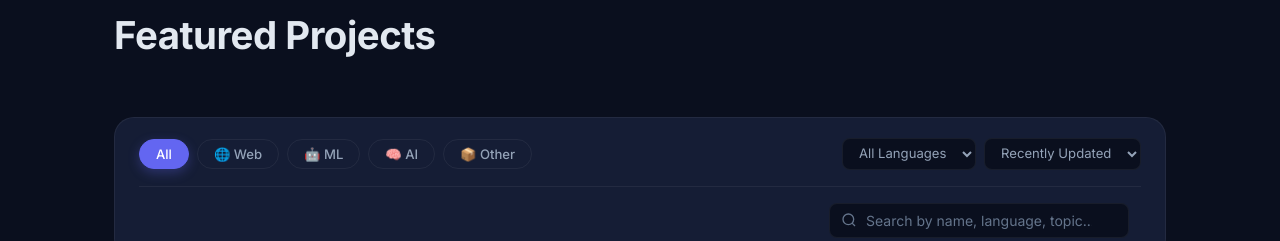
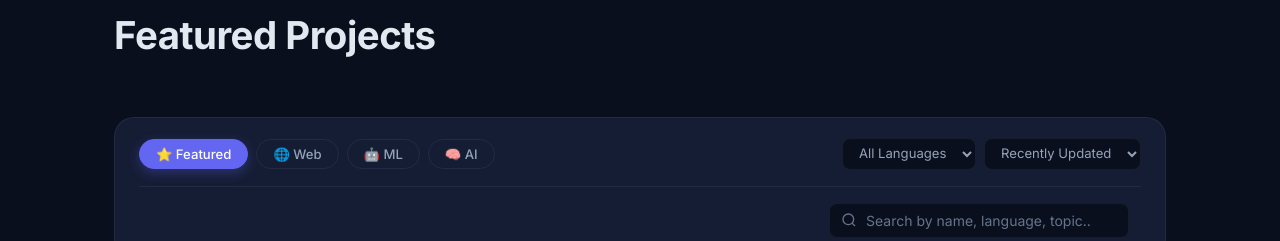
Before and after one commit to Srijan1105/portfolio-Srijan_Das, a plain HTML site: page index.html in a window 1280 px wide. Shown: the part 2565-2806 px from the top of the page. Drawn offline with Linux system fonts and the light colour scheme; no server answers.

Commit message:
Auto-update: sync changes to deployed site

```diff
--- a/index.html
+++ b/index.html
@@ -212,11 +212,10 @@
       <div class="project-filter-bar">
         <div class="filter-row">
           <div class="filter-pills" id="filterPills">
-            <button class="filter-pill active" data-filter="All">All</button>
+            <button class="filter-pill active" data-filter="All">⭐ Featured</button>
             <button class="filter-pill" data-filter="Web">🌐 Web</button>
             <button class="filter-pill" data-filter="ML">🤖 ML</button>
             <button class="filter-pill" data-filter="AI">🧠 AI</button>
-            <button class="filter-pill" data-filter="Other">📦 Other</button>
           </div>
           <div class="filter-controls">
             <select id="langFilter" class="filter-select">
```
